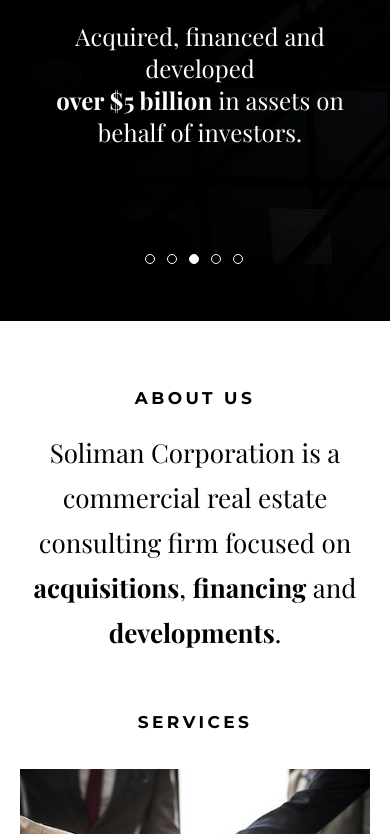
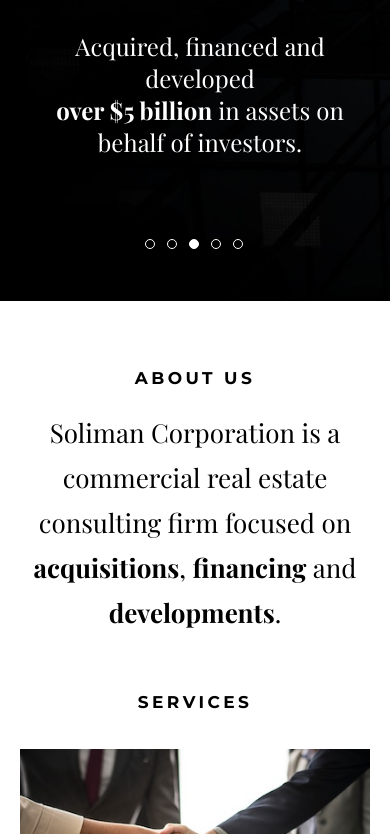
Before and after one commit to westsolutions/salimancorp, a website: page index.html in a window 390 px wide. Shown: the part 245-1079 px from the top of the page. Drawn offline with nearby package versions, Linux system fonts and the light colour scheme.

Commit message:
changed position nav dots

```diff
--- a/index.html
+++ b/index.html
@@ -50,11 +50,11 @@
         <div class="container">
             <div class="row">
                 <div class="col-12">
-                    <div class="hero-slider-main-container d-flex flex-column flex-lg-row">
+                    <div class="hero-slider-main-container d-flex flex-column">
                         <div
-                            class="hero-slider-dots d-flex align-items-center justify-content-center order-2 order-lg-1">
+                            class="hero-slider-dots d-flex align-items-center justify-content-center order-2">
                         </div>
-                        <div class="hero-slider-wrapper d-flex align-items-center order-1 order-lg-2">
+                        <div class="hero-slider-wrapper d-flex align-items-center order-1">
                             <div class="slider-static-img">
                                 <img class="slick-logo" src="static/images/logo-doors.png" alt="LOGO">
                             </div>
@@ -213,15 +213,15 @@
     </footer>
 
 
-    <script src="https://cdnjs.cloudflare.com/ajax/libs/jquery/3.3.1/jquery.min.js"></script>
+    <script src="//cdnjs.cloudflare.com/ajax/libs/jquery/3.3.1/jquery.min.js"></script>
 
     <script src="slick/slick.min.js"></script>
 
-    <script src="https://stackpath.bootstrapcdn.com/bootstrap/4.3.1/js/bootstrap.min.js"
+    <script src="//stackpath.bootstrapcdn.com/bootstrap/4.3.1/js/bootstrap.min.js"
         integrity="sha384-JjSmVgyd0p3pXB1rRibZUAYoIIy6OrQ6VrjIEaFf/nJGzIxFDsf4x0xIM+B07jRM"
         crossorigin="anonymous"></script>
 
-    <script src="https://cdnjs.cloudflare.com/ajax/libs/popper.js/1.14.7/umd/popper.min.js"
+    <script src="//cdnjs.cloudflare.com/ajax/libs/popper.js/1.14.7/umd/popper.min.js"
         integrity="sha384-UO2eT0CpHqdSJQ6hJty5KVphtPhzWj9WO1clHTMGa3JDZwrnQq4sF86dIHNDz0W1"
         crossorigin="anonymous"></script>
 
--- a/static/scss/_hero.scss
+++ b/static/scss/_hero.scss
@@ -40,12 +40,26 @@
 	background-size: cover;
 	background-repeat: no-repeat;
 	padding: 190px 0;
+	@media (max-width: 991.98px) {
+		padding-top: 100px;
+		padding-bottom: 50px;
+	}
 	.slick-dots {
+		margin-top: 50px;
+		bottom: inherit;
+		width: inherit;
+		display: flex;
+		flex-direction: row;
+		position: inherit;
+
+		@media (max-width: 575.98px) {
+			margin-top: 20px;
+		}
 		li {
 			outline: none !important;
-			margin: 5px 0;
 			width: 12px;
 			height: 12px;
+			margin: 0 5px;
 			.slick-active {
 				color: #fff;
 				background-color: #fff;
@@ -83,14 +97,6 @@
 	max-height: 200px;
 }
 
-.slick-dots {
-	bottom: inherit;
-	width: inherit;
-	display: flex;
-	flex-direction: column;
-	position: inherit;
-}
-
 .slick-logo {
 	max-width: 160px;
 }
@@ -108,13 +114,6 @@
 	.show-mobile-menu {
 		display: none;
 	}
-	.slick-dots {
-		bottom: inherit;
-		width: inherit;
-		display: flex;
-		flex-direction: row;
-		position: inherit;
-	}
 	.hero-slider-dots {
 		margin-top: 15px;
 	}
@@ -123,14 +122,8 @@
 		max-width: 100%;
 	}
 	.hero {
-		padding: 130px 0;
 		z-index: 11;
 		position: relative;
-		.slick-dots {
-			li {
-				margin: 5px;
-			}
-		}
 	}
 	.hero-slider-wrapper {
 		padding-left: 0px;
@@ -146,18 +139,15 @@
 
 @media (max-width: 575.98px) {
 	.hero {
-		padding: 50px 0;
 		.slick-content {
 			justify-content: center;
-		}
-		.slick-dots {
-			li {
-				margin: 5px;
-			}
 		}
 		.slick-title {
 			text-align: center;
 		}
+	}
+	.slick-content {
+		min-height: 220px;
 	}
 	.slider-wrapper {
 		padding-left: 10px;
```
Also changed, not shown: static/css/style.css.
